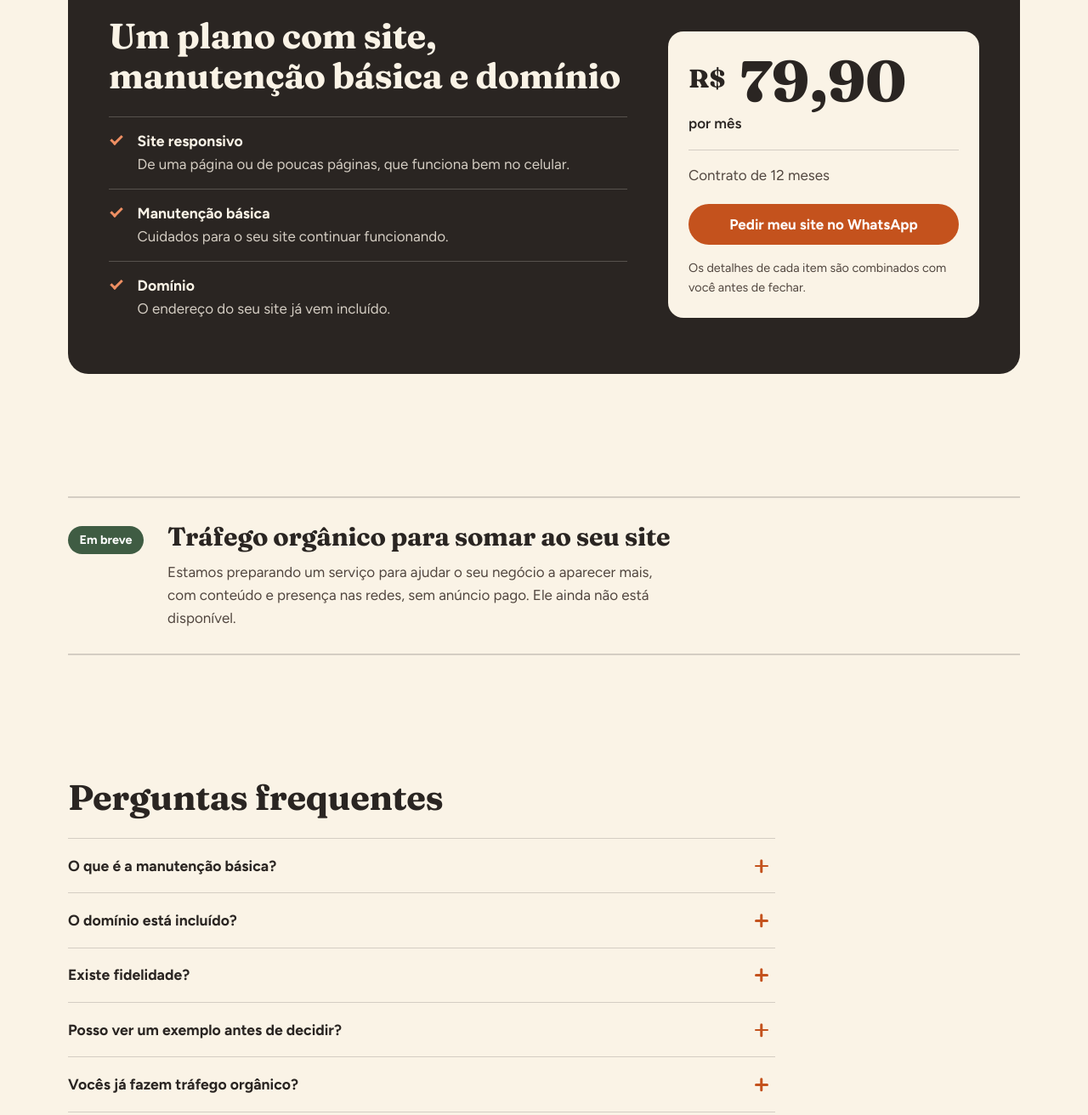
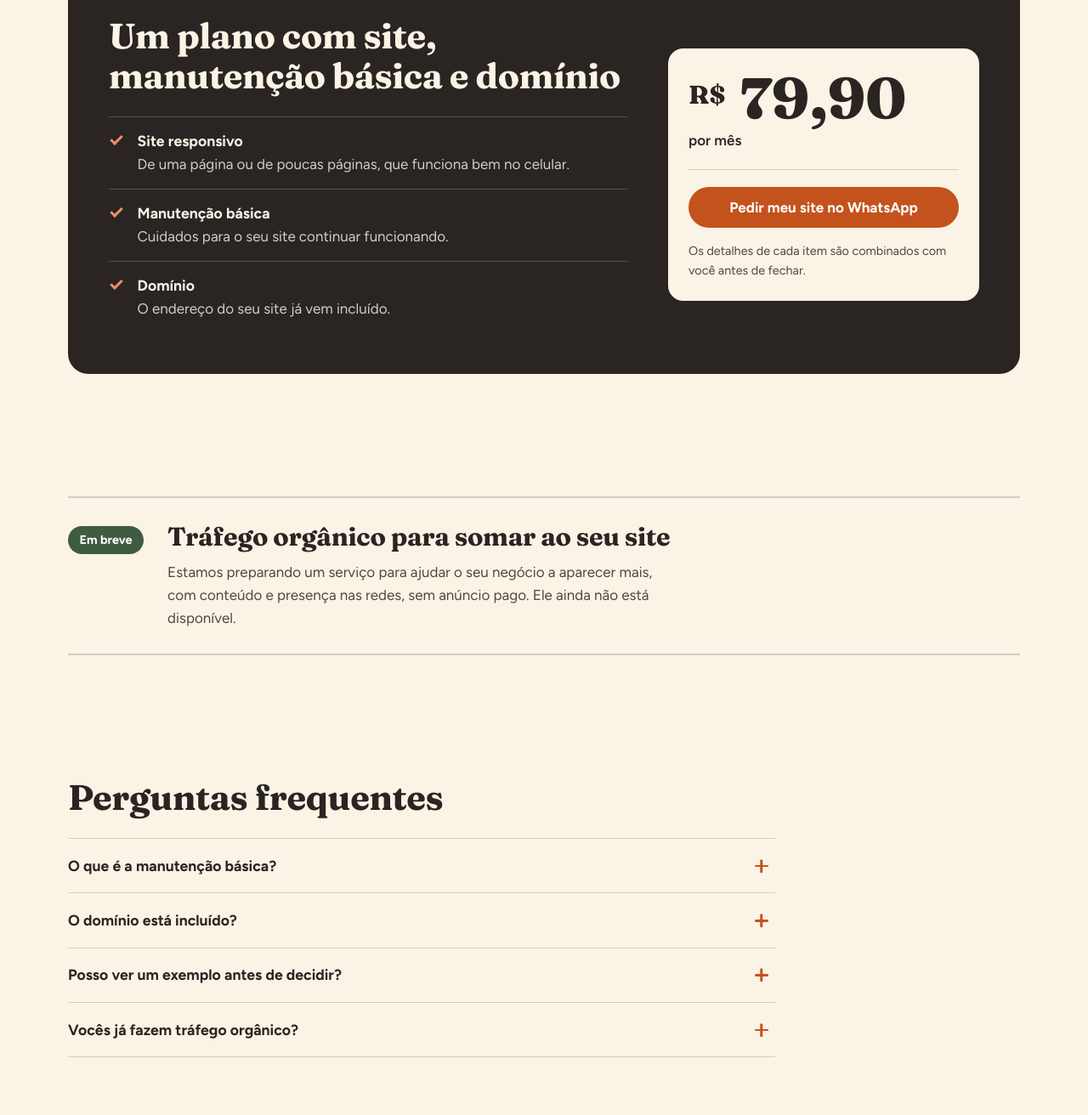
Before and after one commit to Kauan-Santos-Souza-Dev/fidelasite, a plain HTML site: page index.html in a window 1280 px wide. Shown: the part 1820-3132 px from the top of the page at 85% size. Drawn offline with Linux system fonts and the light colour scheme.

Commit message:
fix: remove menção a contrato e fidelidade da home
Co-Authored-By: Claude Sonnet 5.5 <noreply@anthropic.com>

```diff
--- a/index.html
+++ b/index.html
@@ -144,7 +144,6 @@
           <div class="plan-price reveal reveal-late">
             <p class="price"><span class="price-cur">R$</span> 79,90</p>
             <p class="price-per">por mês</p>
-            <p class="price-meta">Contrato de 12 meses</p>
             <a class="btn btn-primary btn-block" href="#contato" data-wa>Pedir meu site no WhatsApp</a>
             <p class="price-note">Os detalhes de cada item são combinados com você antes de fechar.</p>
           </div>
@@ -172,15 +171,11 @@
         <div class="faq reveal-stagger">
           <details>
             <summary>O que é a manutenção básica?</summary>
-            <p>São os cuidados para manter o seu site funcionando. Os limites de cada item são combinados com você antes de fechar o contrato.</p>
+            <p>São os cuidados para manter o seu site funcionando. Os limites de cada item são combinados com você antes de fechar.</p>
           </details>
           <details>
             <summary>O domínio está incluído?</summary>
             <p>Sim. O plano inclui o domínio do seu site.</p>
-          </details>
-          <details>
-            <summary>Existe fidelidade?</summary>
-            <p>O contrato é de 12 meses. Explicamos os detalhes antes de você fechar.</p>
           </details>
           <details>
             <summary>Posso ver um exemplo antes de decidir?</summary>
--- a/styles.css
+++ b/styles.css
@@ -453,8 +453,7 @@ a { color: inherit; }
   line-height: 1;
 }
 .price-cur { font-size: .45em; margin-right: .1em; vertical-align: .55em; }
-.price-per { margin: .25rem 0 0; font-weight: 600; }
-.price-meta { margin: 1rem 0 1.25rem; padding-top: 1rem; border-top: 1px solid var(--linha); color: var(--carvao-suave); }
+.price-per { margin: .25rem 0 1.25rem; padding-bottom: 1.25rem; border-bottom: 1px solid var(--linha); font-weight: 600; }
 .price-note { margin: 1rem 0 0; font-size: .9rem; color: var(--carvao-suave); }
 
 @media (min-width: 860px) {
```
